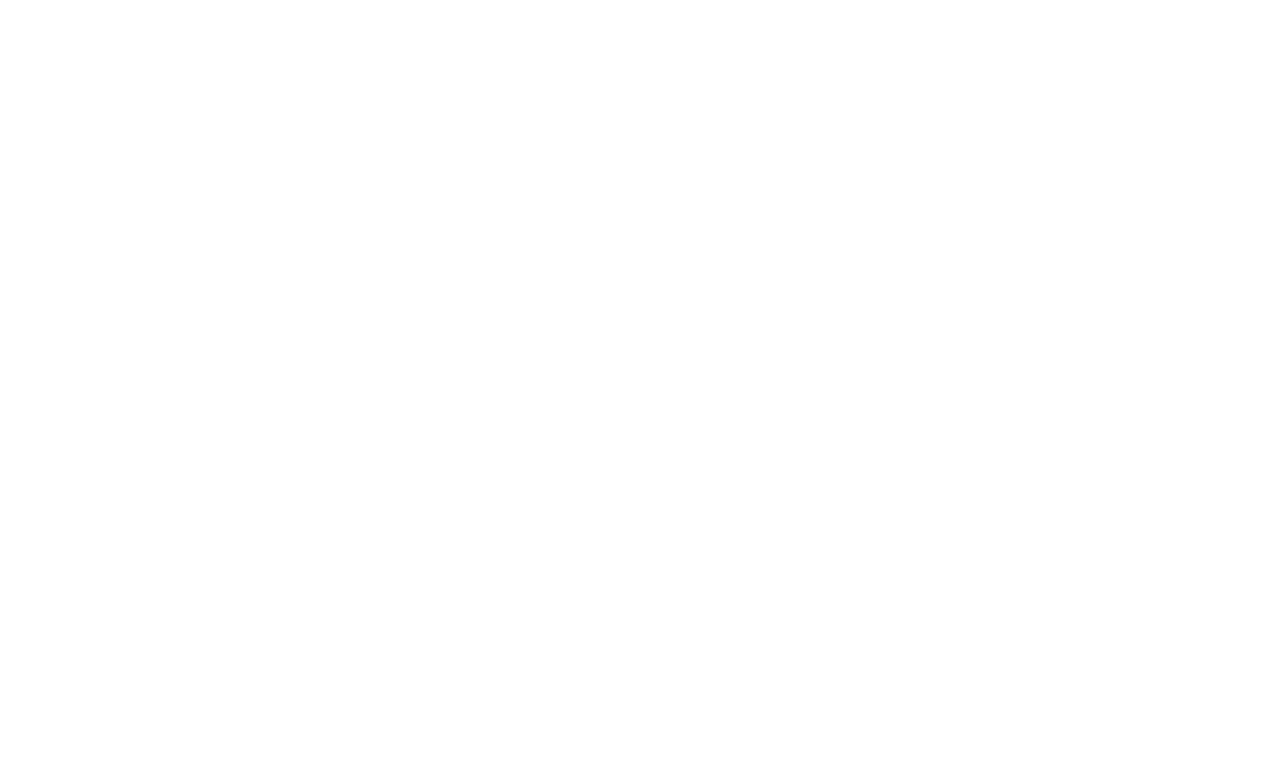
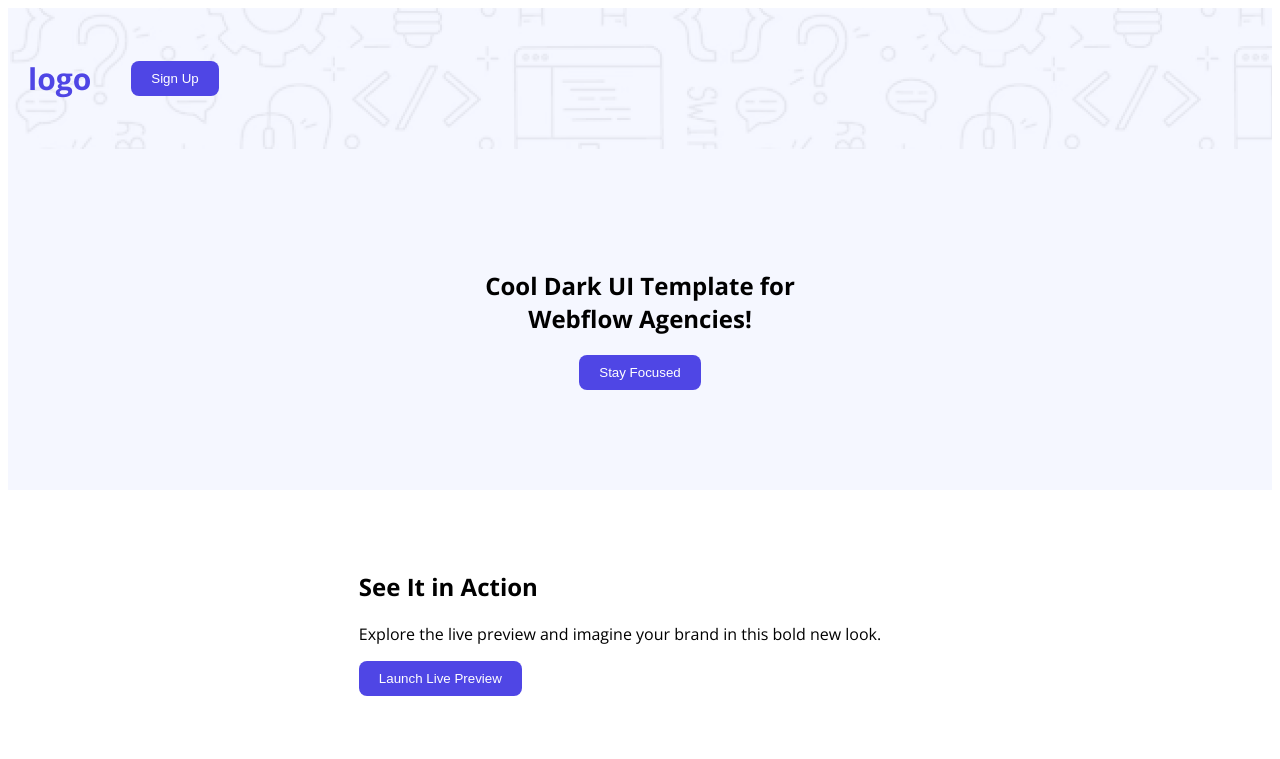
Before and after one commit to mahdiabutayeib/assignment-01, a plain HTML site: page assignment.html in a window 1280 px wide. Drawn offline with nearby package versions, Linux system fonts and the light colour scheme.

Commit message:
banner section done

```diff
--- a/assignment.html
+++ b/assignment.html
@@ -1,11 +1,45 @@
 <!DOCTYPE html>
 <html lang="en">
+
 <head>
     <meta charset="UTF-8">
     <meta name="viewport" content="width=device-width, initial-scale=1.0">
     <title>Document</title>
+    <link rel="preconnect" href="https://fonts.googleapis.com">
+    <link rel="preconnect" href="https://fonts.gstatic.com" crossorigin>
+    <link href="https://fonts.googleapis.com/css2?family=Open+Sans:ital,wght@0,300..800;1,300..800&display=swap"
+        rel="stylesheet">
+
+    <link rel="stylesheet" href="style/style.css">
 </head>
-<body>
 
+<body class="open-sans-normal">
+    <header class="navbar">
+        <nav>
+
+            <h3 class="logo">logo</h3>
+            <ul>
+                <li><a href=""><button class="btn">Sign Up</button></a></li>
+            </ul>
+        </nav>
+    </header>
+
+        <section class="banner">
+            <h1>Cool Dark UI Template for<br>Webflow Agencies!</h1>
+            <button class="btn">Stay Focused</button>
+        </section>
+
+        <section class="action">
+            <div class="action-left">
+                <h2>See It in Action</h2>
+                <p>Explore the live preview and imagine your brand in this bold new look.</p>
+                <button class="btn">Launch Live Preview</button>
+            </div>
+
+
+    <footer>
+
+    </footer>
 </body>
+
 </html>
--- /dev/null
+++ b/style/style.css
@@ -0,0 +1,63 @@
+
+.open-sans-normal {
+  font-family: "Open Sans", sans-serif;
+  font-optical-sizing: auto;
+  font-style: normal;
+  font-variation-settings:
+    "wdth" 100;
+}
+
+.navbar {
+  display: flex;
+  justify-content: space-between;
+  align-items: center;
+  padding: 20px;
+  background:url(../resource/Hero-bg.png);
+  background-repeat: no-repeat;
+}
+nav ul li{
+    list-style: none;
+}
+nav ul a{
+    text-decoration: none;
+    font-size: 20px;
+}
+nav ul{
+    display: flex;
+}
+nav{
+    display: flex;
+    align-items: center;
+    justify-content: space-between;
+}
+.logo {
+  font-weight: bold;
+  color: #4f46e5;
+  font-size: 30px;
+}
+.btn {
+  background-color: #4f46e5;
+  color: #fff;
+  padding: 10px 20px;
+  border: none;
+  cursor: pointer;
+  border-radius: 8px;
+}
+.btn:hover {
+
+  background-color: #3730a3;
+}
+.action {
+  display: flex;
+  flex-wrap: wrap;
+  padding: 60px 20px;
+  gap: 40px;
+  align-items: center;
+  justify-content: center;
+}
+
+.banner {
+  text-align: center;
+  padding: 100px 20px;
+  background-color: #f5f7ff;
+}
```
Also changed, not shown: resource/Hero-bg.png (added), resource/action.png (added), resource/avatar.png (added), resource/banner.png (added), resource/footer.png (added), resource/icon-star.png (added), resource/newsletter.png (added), resource/productive_user.png (added), resource/review.png (added), resource/wc-big.png (added), resource/wc-mini.png (added).
